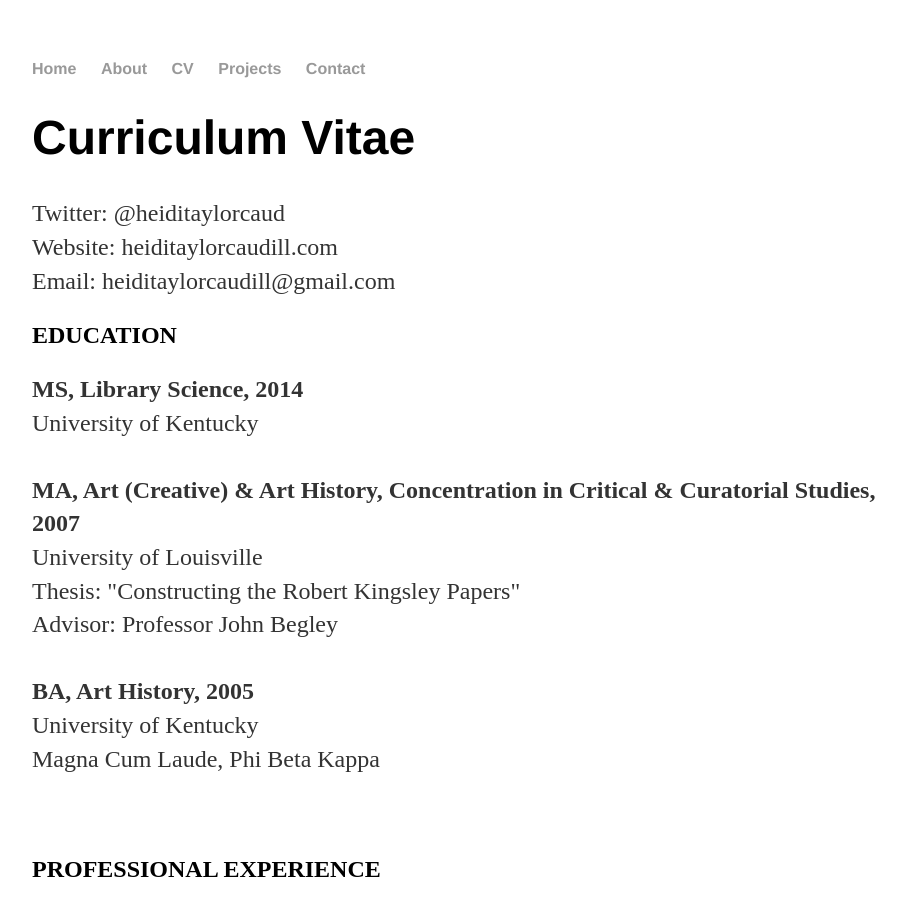
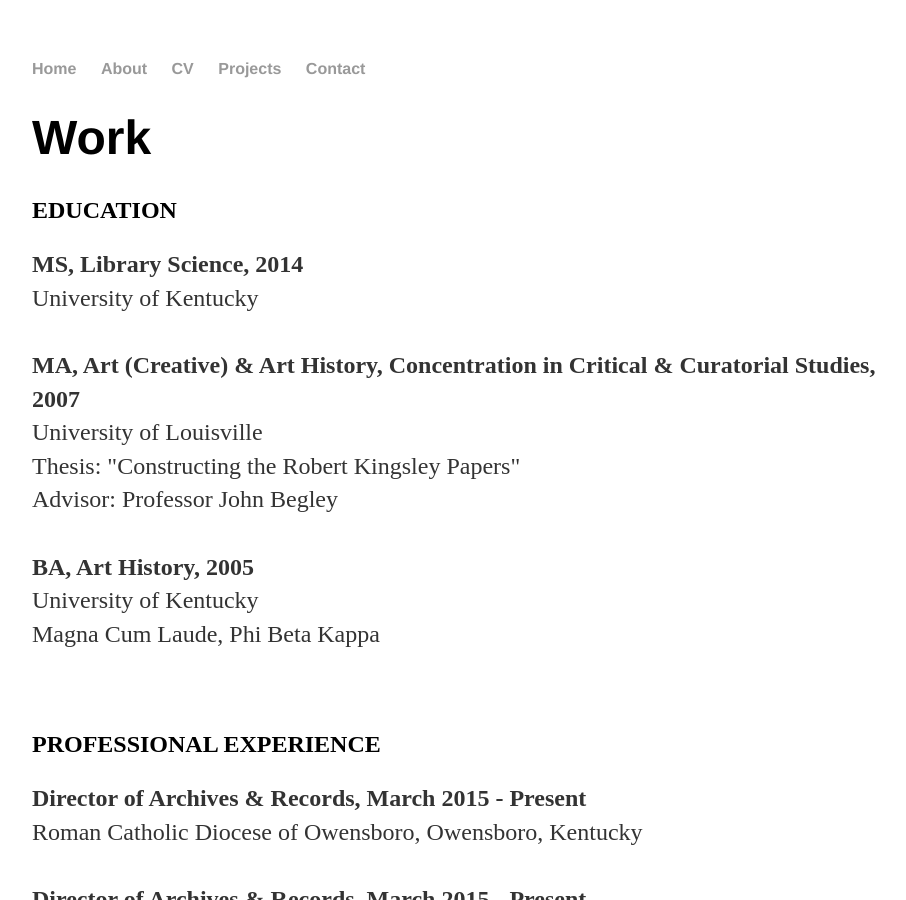
Before and after one commit to heiditaylorcaudill/heiditaylorcaudill.github.io, a Jekyll site: the page built from cv/index.html, in a window 1280 px wide and 900 px high. Shown: the whole window, without its empty margins (160-1066 px from the left). Built offline with Jekyll 4.4.1, drawn with Linux system fonts in a browser that asks for light colours.

Commit message:
Update index.html

```diff
--- a/cv/index.html
+++ b/cv/index.html
@@ -1,14 +1,10 @@
 ---
 layout: default
-title: Heidi Taylor-Caudill's CV
+title: Work - Heidi Taylor-Caudill
 ---
 
 <div class="blurb">
-	<h1>Curriculum Vitae</h1>
-
-	<p>Twitter: @heiditaylorcaud<br>
-	Website: heiditaylorcaudill.com<br>
-	Email: heiditaylorcaudill@gmail.com
+	<h1>Work</h1>
 
 	<h2>EDUCATION</h2>
 	<p><b>MS, Library Science, 2014</b><br>
```
